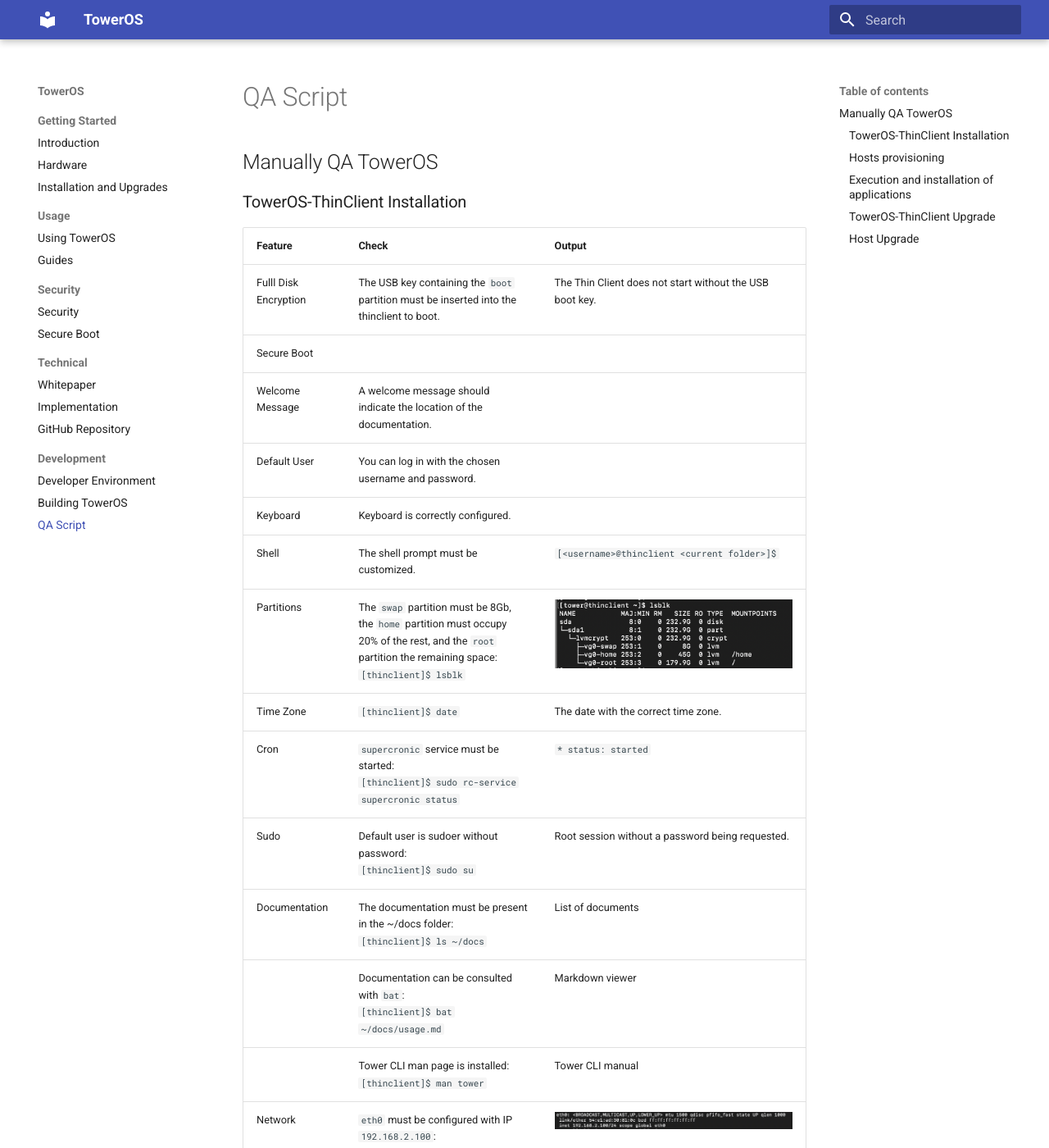
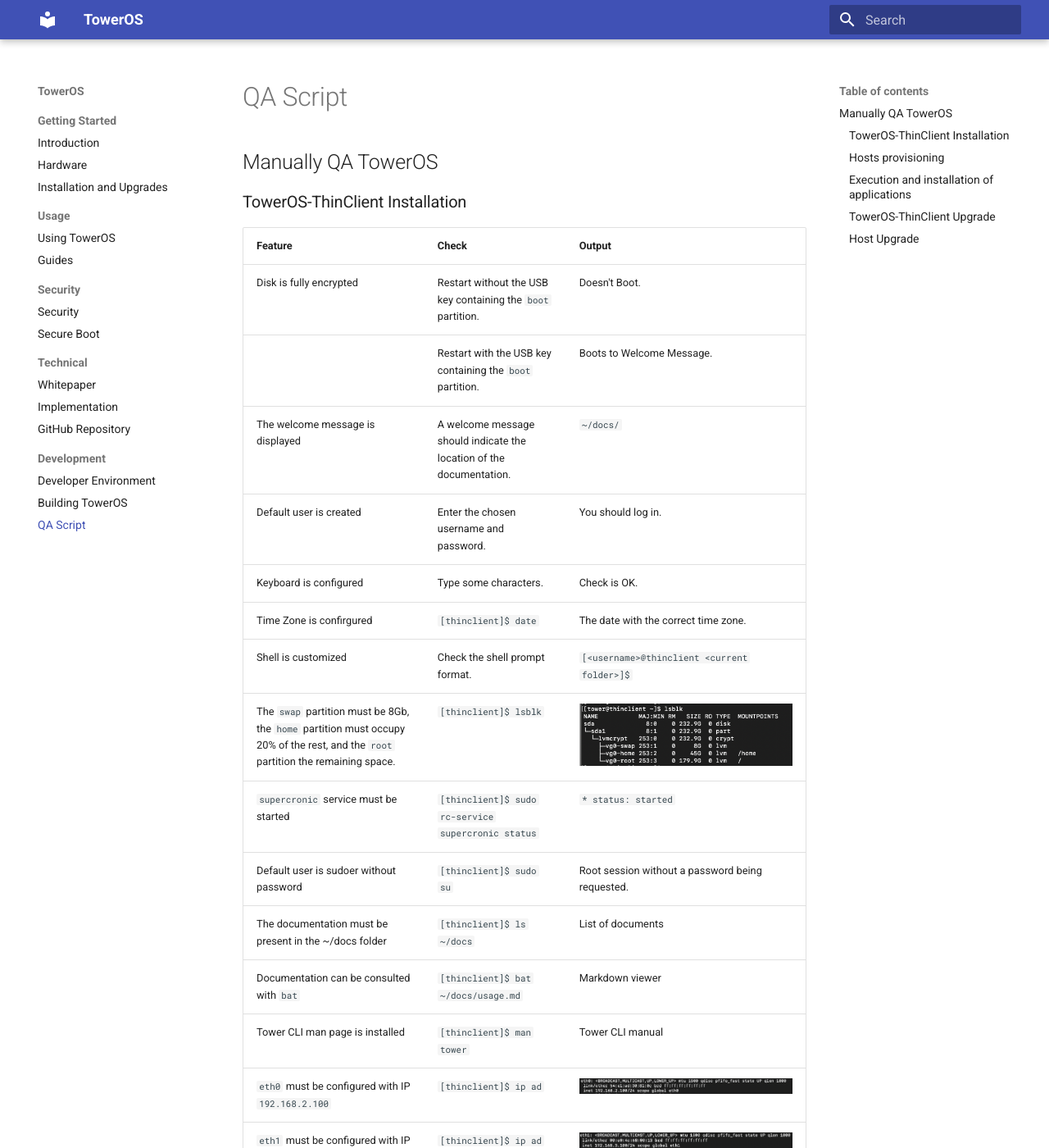
Before and after one commit to towercomputers/toweros, an MkDocs documentation site: the page built from docs/src/qa-script.md, in a window 1280 px wide and 1400 px high. Shown: the whole window at 82% size. Built offline with MkDocs 1.6.1 and Material for MkDocs 9.7.7, drawn with Linux system fonts in a browser that asks for light colours; some of the changed text lies outside the part shown.

Commit message:
refactor qa

```diff
--- a/docs/src/qa-script.md
+++ b/docs/src/qa-script.md
@@ -4,32 +4,32 @@
 
 | Feature | Check | Output |
 | ------- | ----- | ------ |
-| Fulll Disk Encryption | The USB key containing the `boot` partition must be inserted into the thinclient to boot. | The Thin Client does not start without the USB boot key. |
-| Secure Boot | | |
-| Welcome Message | A welcome message should indicate the location of the documentation. | |
-| Default User | You can log in with the chosen username and password. | |
-| Keyboard | Keyboard is correctly configured. | |
-| Shell | The shell prompt must be customized. | `[<username>@thinclient <current folder>]$` |
-| Partitions | The `swap` partition must be 8Gb, the `home` partition must occupy 20% of the rest, and the `root` partition the remaining space: <br />`[thinclient]$ lsblk` | ![lsblk thinclient](img/lsblk-thinclient.png) |
-| Time Zone | `[thinclient]$ date` | The date with the correct time zone. |
-| Cron | `supercronic` service must be started:<br />`[thinclient]$ sudo rc-service supercronic status` | `* status: started` |
-| Sudo | Default user is sudoer without password:<br />`[thinclient]$ sudo su` | Root session without a password being requested. |
-| Documentation | The documentation must be present in the ~/docs folder:<br />`[thinclient]$ ls ~/docs` | List of documents |
-| | Documentation can be consulted with `bat`: <br />`[thinclient]$ bat ~/docs/usage.md` | Markdown viewer |
-| | Tower CLI man page is installed: <br />`[thinclient]$ man tower` | Tower CLI manual |
-| Network | `eth0` must be configured with IP `192.168.2.100`:<br />`[thinclient]$ ip ad` | ![eth0 thinclient](img/eth0-thinclient.png)|
-| | `eth1` must be configured with IP `192.168.3.100`:<br />`[thinclient]$ ip ad` | ![eth1 thinclient](img/eth1-thinclient.png)|
-| | On reboot the MAC of `eth0` and `eth1` should not change:<br />`[thinclient]$ ip ad` | the value of `link/ether` for `eth0` and `eth1` should not change after a reboot. |
-| Firewall | `iptables` service must be started:<br />`[thinclient]$ sudo rc-service iptables status` | `* status: iptables` |
-| | Firewal must be correctly configured:<br />`[thinclient]$ sudo iptables -L -v` | [See configuration](https://github.com/towercomputers/toweros/blob/master/tower-lib/toweros-installers/toweros-thinclient/installer/configure-firewall.sh) |
-| rfkill | Wifi must be soft blocked:<br />`[thinclient]$ rfkill list wifi` | `Soft blocked: yes` |
-| | Bluetooth must be soft blocked:<br />`[thinclient]$ rfkill list bluetooth` | `Soft blocked: yes` |
-| Graphical Desktop | `labwc` starts automatically after login if the option was chosen during installation. | |
-| | `labwc` should properly start manually:<br />`[thinclient]$ dbus-launch labwc`| |
-| | The `sfwbar` menu bar should appear correctly | |
-| | `CopyQ` must be correctly started | ![copyq](img/copyq.png) icon in the taskbar |
-| | The screen locker should activate correctly after 5 minutes of inactivity | Black screen with password prompt. |
-| Tower CLI | The latest version of `tower` cli must be installed:<br />`[thinclient]$ tower version`| Installed version. |
+| Disk is fully encrypted | Restart without the USB key containing the `boot` partition. | Doesn't Boot. |
+| | Restart with the USB key containing the `boot` partition. | Boots to Welcome Message. |
+| The welcome message is displayed | A welcome message should indicate the location of the documentation. | `~/docs/` |
+| Default user is created| Enter the chosen username and password. | You should log in. |
+| Keyboard is configured | Type some characters. | Check is OK. |
+| Time Zone is confirgured | `[thinclient]$ date` | The date with the correct time zone. |
+| Shell is customized | Check the shell prompt format. | `[<username>@thinclient <current folder>]$` |
+| The `swap` partition must be 8Gb, the `home` partition must occupy 20% of the rest, and the `root` partition the remaining space. | `[thinclient]$ lsblk` | ![lsblk thinclient](img/lsblk-thinclient.png) |
+| `supercronic` service must be started | `[thinclient]$ sudo rc-service supercronic status` | `* status: started` |
+| Default user is sudoer without password | `[thinclient]$ sudo su` | Root session without a password being requested. |
+| The documentation must be present in the ~/docs folder | `[thinclient]$ ls ~/docs` | List of documents |
+| Documentation can be consulted with `bat` | `[thinclient]$ bat ~/docs/usage.md` | Markdown viewer |
+| Tower CLI man page is installed | `[thinclient]$ man tower` | Tower CLI manual |
+| `eth0` must be configured with IP `192.168.2.100` | `[thinclient]$ ip ad` | ![eth0 thinclient](img/eth0-thinclient.png)|
+| `eth1` must be configured with IP `192.168.3.100` | `[thinclient]$ ip ad` | ![eth1 thinclient](img/eth1-thinclient.png)|
+| `eth0` MAC must be persistent| `[thinclient]$ ip ad`, reboot then `[thinclient]$ ip ad` | the value of `link/ether` for `eth0` should not change after a reboot. |
+| `iptables` service must be started | `[thinclient]$ sudo rc-service iptables status` | `* status: iptables` |
+| Firewal must be correctly configured | `[thinclient]$ sudo iptables -L -v` | [See configuration](https://github.com/towercomputers/toweros/blob/master/tower-lib/toweros-installers/toweros-thinclient/installer/configure-firewall.sh) |
+| Wifi must be soft blocked | `[thinclient]$ rfkill list wifi` | `Soft blocked: yes` |
+| Bluetooth must be soft blocked | `[thinclient]$ rfkill list bluetooth` | `Soft blocked: yes` |
+| `labwc` starts automatically after login if the option was chosen during installation | Boot | `labwc` must start after login |
+| `labwc` should properly start manually | `[thinclient]$ dbus-launch labwc` | `labwc` must start |
+| The `sfwbar` menu bar should appear correctly | `[thinclient]$ dbus-launch labwc` | Menu bar must be present on the bottom |
+| `CopyQ` must be correctly started | Check the presence of the icon in the taskbar | ![copyq](img/copyq.png) |
+| The screen locker should activate correctly after 5 minutes of inactivity | Stay inactive 5mn | Black screen with password prompt |
+| The latest version of `tower` cli must be installed | `[thinclient]$ tower version`| Installed version. |
 
 ### Hosts provisioning
 
```
